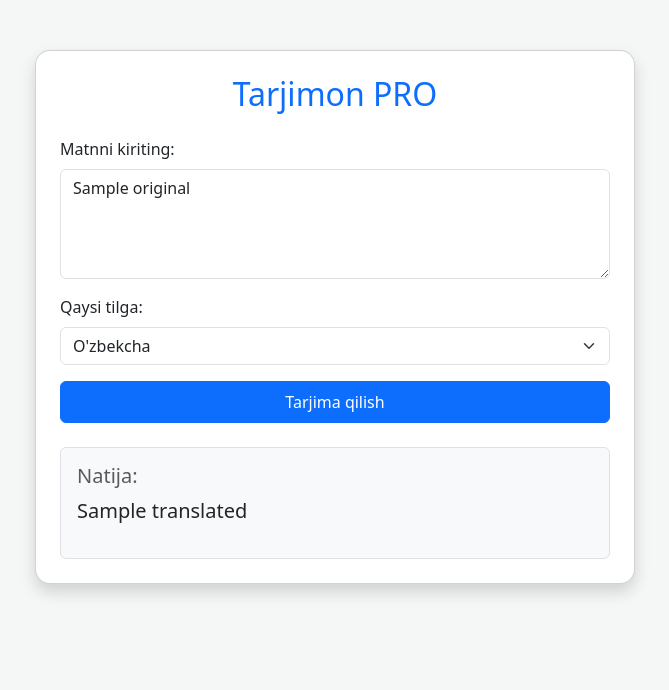
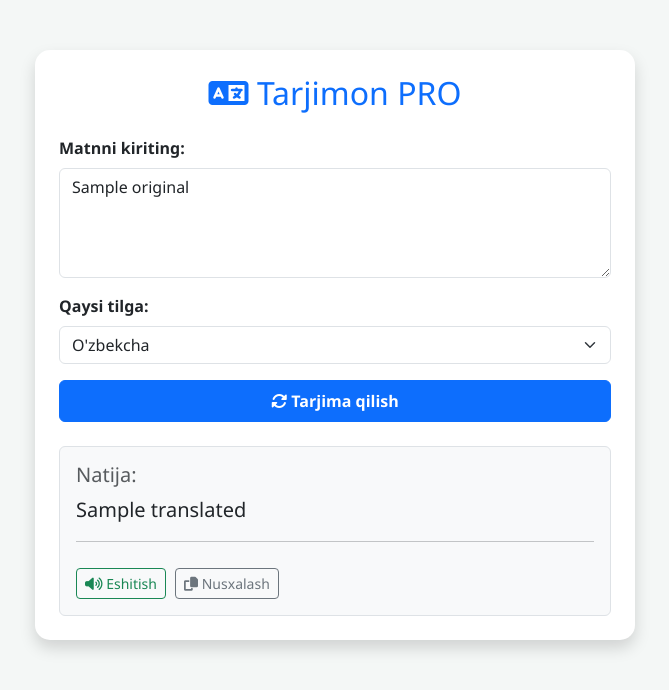
Before and after one commit to sohibjon1606/my-django-translator, a Django app: template translator/templates/index.html in a window 1280 px wide. Shown: the top 690 px of the page, without its empty margins (305-974 px from the left). Run offline with Django 5.2, Linux system fonts and the light colour scheme; the template is opened without the code that fills it: most values are stand-ins (such as "Sample title", 1, 10 or a date in 2020).

Commit message:
Ovozli o'qish va nusxalash qo'shildi

```diff
--- a/translator/templates/index.html
+++ b/translator/templates/index.html
@@ -2,26 +2,30 @@
 <html lang="uz">
 <head>
     <meta charset="UTF-8">
-    <title>Django Tarjimon</title>
+    <title>Django Tarjimon PRO</title>
     <link href="https://cdn.jsdelivr.net/npm/bootstrap@5.3.0/dist/css/bootstrap.min.css" rel="stylesheet">
+    <link rel="stylesheet" href="https://cdnjs.cloudflare.com/ajax/libs/font-awesome/6.4.0/css/all.min.css">
     <style>
-        body { background: #f4f7f6; }
-        .main-card { max-width: 600px; margin: 50px auto; border-radius: 15px; }
+        body { background: #f4f7f6; font-family: 'Segoe UI', Tahoma, Geneva, Verdana, sans-serif; }
+        .main-card { max-width: 600px; margin: 50px auto; border-radius: 15px; border: none; }
+        .btn-action { margin-top: 10px; margin-right: 5px; }
+        .result-box { position: relative; }
     </style>
 </head>
 <body>
     <div class="container">
         <div class="card main-card shadow p-4">
-            <h2 class="text-center mb-4 text-primary">Tarjimon PRO</h2>
+            <h2 class="text-center mb-4 text-primary"><i class="fas fa-language"></i> Tarjimon PRO</h2>
+
             <form method="POST">
                 {% csrf_token %}
                 <div class="mb-3">
-                    <label class="form-label">Matnni kiriting:</label>
-                    <textarea name="text" class="form-control" rows="4">{{ original }}</textarea>
+                    <label class="form-label fw-bold">Matnni kiriting:</label>
+                    <textarea name="text" class="form-control" rows="4" placeholder="Tarjima uchun matn yozing...">{{ original }}</textarea>
                 </div>
 
                 <div class="mb-3">
-                    <label class="form-label">Qaysi tilga:</label>
+                    <label class="form-label fw-bold">Qaysi tilga:</label>
                     <select name="lang" class="form-select">
                         <option value="uz" {% if lang == 'uz' %}selected{% endif %}>O'zbekcha</option>
                         <option value="en" {% if lang == 'en' %}selected{% endif %}>Inglizcha</option>
@@ -29,16 +33,59 @@
                     </select>
                 </div>
 
-                <button type="submit" class="btn btn-primary w-100 py-2">Tarjima qilish</button>
+                <button type="submit" class="btn btn-primary w-100 py-2 fw-bold">
+                    <i class="fas fa-sync-alt"></i> Tarjima qilish
+                </button>
             </form>
 
             {% if translated %}
-            <div class="mt-4 p-3 bg-light border rounded">
+            <div class="mt-4 p-3 bg-light border rounded result-box">
                 <h5 class="text-muted">Natija:</h5>
-                <p class="fs-5">{{ translated }}</p>
+                <p id="resultText" class="fs-5">{{ translated }}</p>
+
+                <hr>
+
+                <button onclick="speakText()" class="btn btn-outline-success btn-sm btn-action">
+                    <i class="fas fa-volume-up"></i> Eshitish
+                </button>
+
+                <button onclick="copyText()" class="btn btn-outline-secondary btn-sm btn-action">
+                    <i class="fas fa-copy"></i> Nusxalash
+                </button>
+                <span id="copyMsg" class="text-success small" style="display: none;">Nusxalandi!</span>
             </div>
             {% endif %}
         </div>
     </div>
+
+    <script>
+        // Ovozli o'qish funksiyasi
+        function speakText() {
+            const text = document.getElementById('resultText').innerText;
+            const lang = "{{ lang }}";
+            const utterance = new SpeechSynthesisUtterance(text);
+
+            // Tilni sozlash
+            if (lang === 'uz') {
+                utterance.lang = 'tr-TR'; // O'zbekcha uchun eng yaqin talaffuz
+            } else if (lang === 'ru') {
+                utterance.lang = 'ru-RU';
+            } else {
+                utterance.lang = 'en-US';
+            }
+
+            window.speechSynthesis.speak(utterance);
+        }
+
+        // Nusxalash funksiyasi
+        function copyText() {
+            const text = document.getElementById('resultText').innerText;
+            navigator.clipboard.writeText(text).then(() => {
+                const msg = document.getElementById('copyMsg');
+                msg.style.display = 'inline';
+                setTimeout(() => { msg.style.display = 'none'; }, 2000);
+            });
+        }
+    </script>
 </body>
 </html>
```
